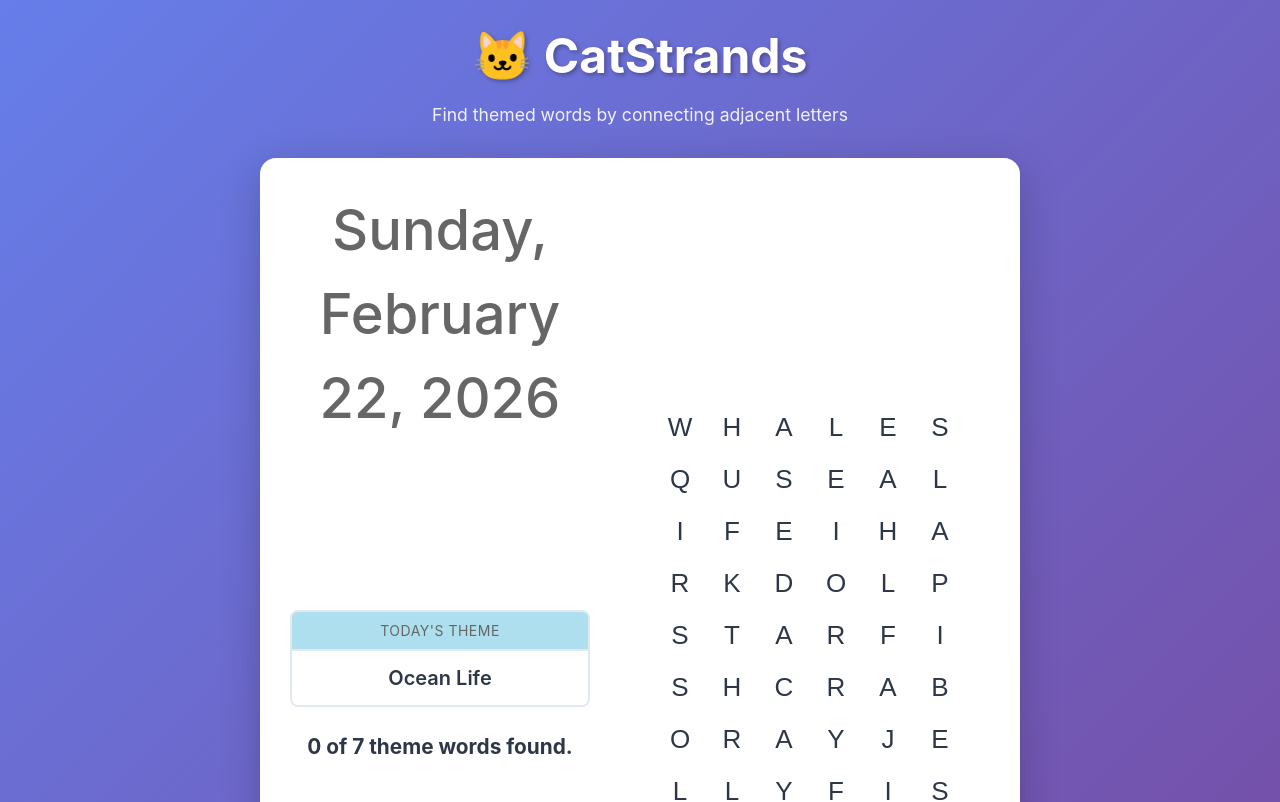
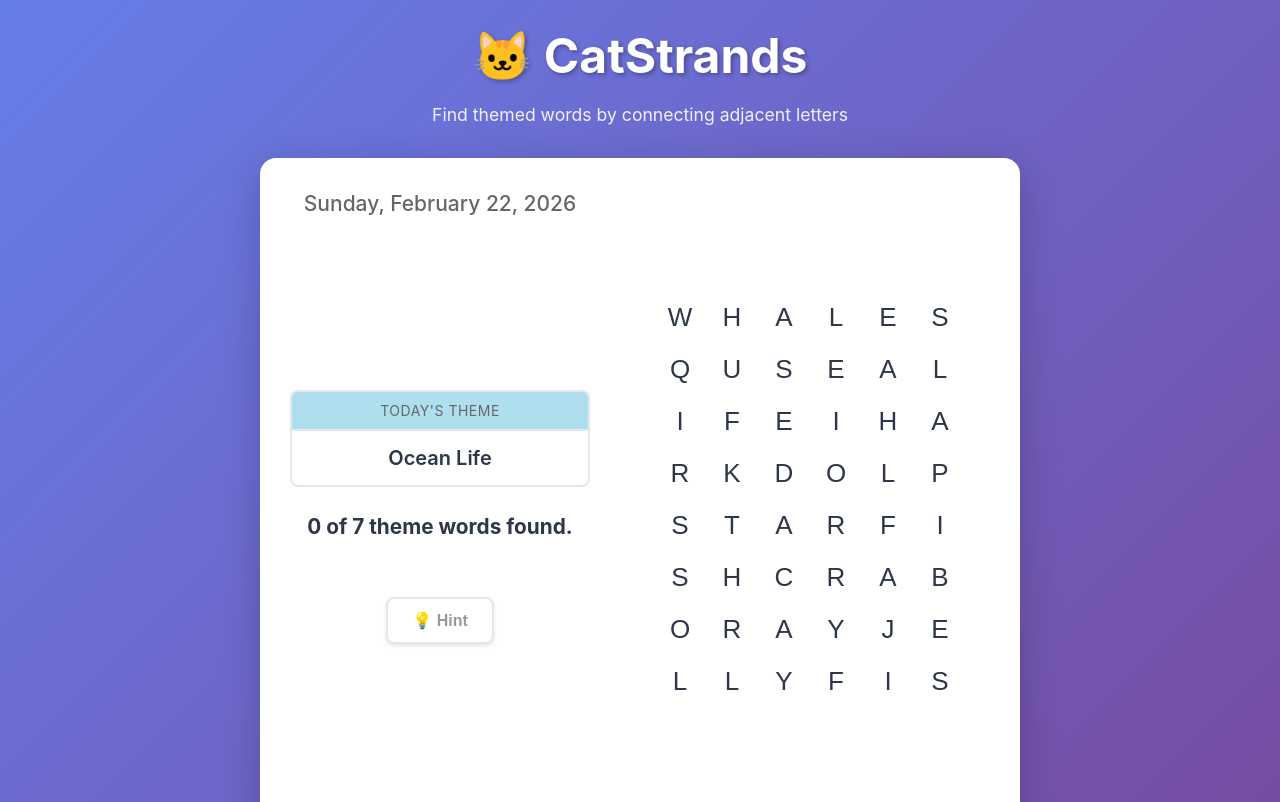
Before and after one commit to slmingol/catstrands, a React (Vite) app: page / in a window 1280 px wide. Shown: the top 802 px of the page. Built offline with nearby package versions, Linux system fonts and the light colour scheme.

Commit message:
style: Adjust date display to 1.3125rem (150% of original)

```diff
--- a/src/components/StrandsGame.css
+++ b/src/components/StrandsGame.css
@@ -29,7 +29,7 @@
 
 .date-display {
   text-align: center;
-  font-size: 3.5rem;
+  font-size: 1.3125rem;
   color: #666;
   margin-bottom: 20px;
   font-weight: 500;
```
